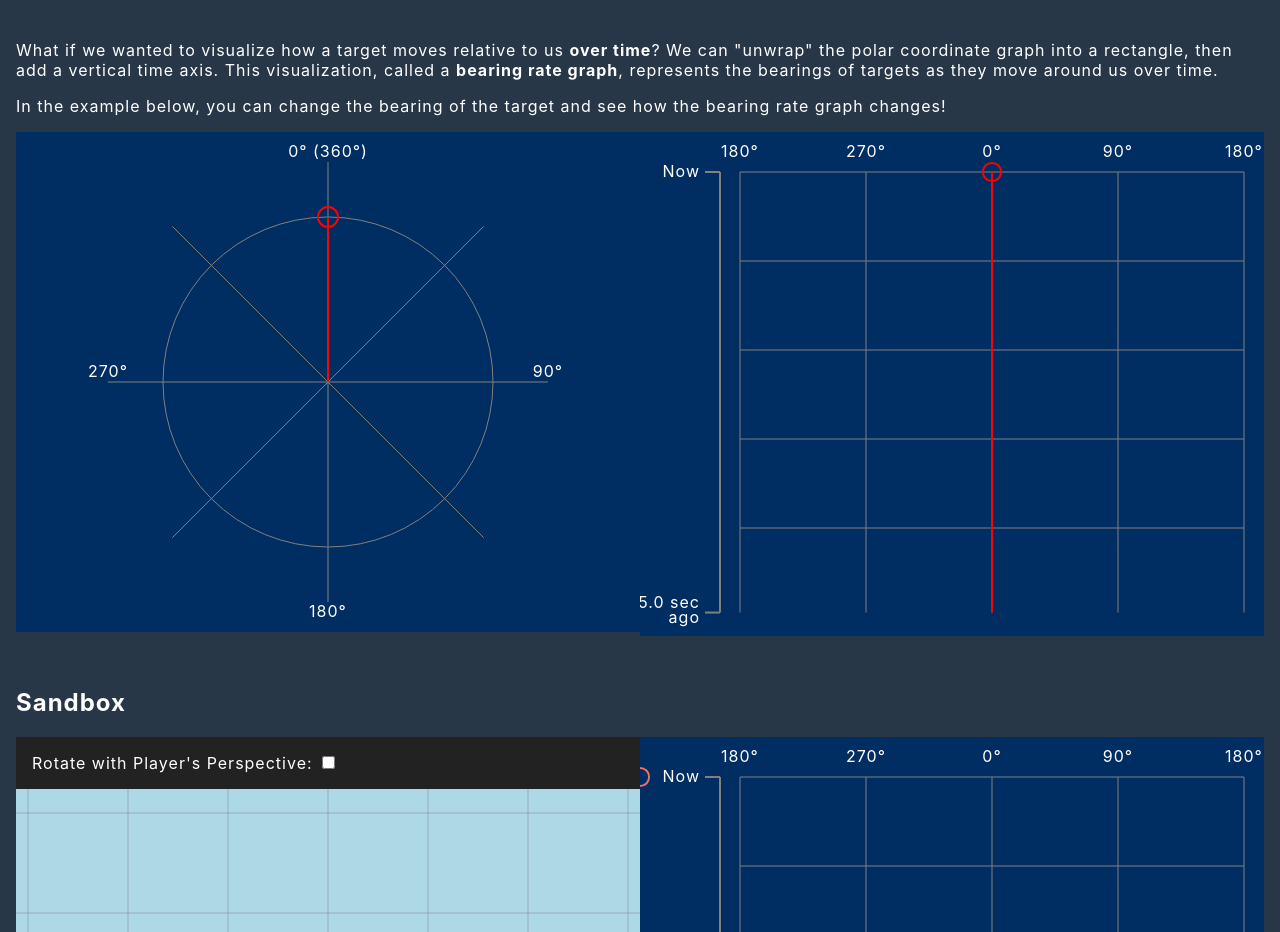
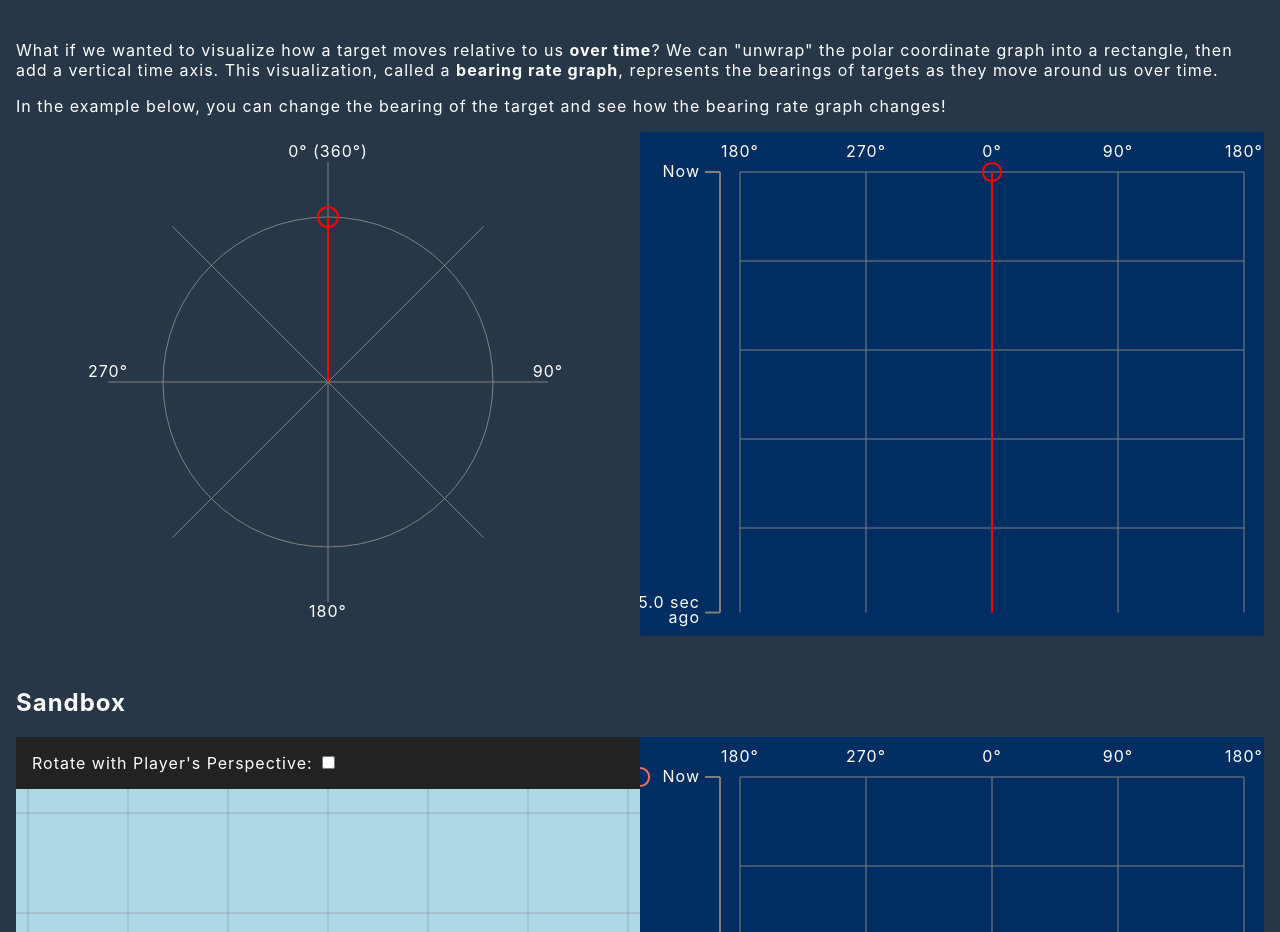
Before and after one commit to harryli0088/bearing-rate-graph, a Svelte app: page / in a window 1280 px wide. Shown: the part 820-1752 px from the top of the page. Built offline with nearby package versions, Linux system fonts and the light colour scheme.

Commit message:
made polar component

```diff
--- /dev/null
+++ b/src/Components/Polar.svelte
@@ -0,0 +1,75 @@
+<script lang="ts">
+  import PhysicsObject from '../Classes/PhysicsObject.ts'
+
+  export let fullWidth:number = 500
+  $: centeredWidth = Math.min(500, fullWidth)
+  $: fullHeight = centeredWidth
+  const DIAG_CONSTANT = Math.sqrt(2)/2
+  const PADDING = 30
+  $: width = centeredWidth - 2*PADDING
+  $: height = fullHeight - 2*PADDING
+  $: halfWidth = width/2
+  $: halfHeight = height/2
+
+	export let actor: PhysicsObject = new PhysicsObject({
+    positionX: 0,
+    positionY: -10,
+  })
+
+  let svg
+  function onMouseMove(e) {
+    updateActorPosition(e.clientX, e.clientY)
+  }
+  function onTouchMove(e) {
+    e.preventDefault()
+    updateActorPosition(e.touches[0].clientX, e.touches[0].clientY)
+  }
+  function updateActorPosition(clientX:number, clientY:number) {
+    const dimensions = svg.getBoundingClientRect()
+    actor.positionX = clientX - dimensions.left - fullWidth/2
+    actor.positionY = clientY - dimensions.top - fullHeight/2
+  }
+
+</script>
+
+<main>
+  <svg
+    bind:this={svg}
+    width={fullWidth}
+    height={fullHeight}
+    on:mousemove={onMouseMove}
+    on:touchmove={onTouchMove}
+  >
+    <g transform={`translate(${fullWidth/2},${fullHeight/2})`}>
+      <g class="grid">
+        <circle cx={0} cy={0} r={halfWidth*3/4}/>
+
+        <line x1={0} y1={-halfHeight} x2={0} y2={halfHeight}/>
+        <line x1={-halfWidth} y1={0} x2={halfWidth} y2={0}/>
+        <line x1={-halfWidth*DIAG_CONSTANT} y1={-halfHeight*DIAG_CONSTANT} x2={halfWidth*DIAG_CONSTANT} y2={halfHeight*DIAG_CONSTANT}/>
+        <line x1={halfWidth*DIAG_CONSTANT} y1={-halfHeight*DIAG_CONSTANT} x2={-halfWidth*DIAG_CONSTANT} y2={halfHeight*DIAG_CONSTANT}/>
+
+        <text x={0} y={-halfHeight} dy={-5}>0° (360°)</text>
+        <text x={halfWidth} y={0} dy={-5}>90°</text>
+        <text x={0} y={halfHeight} dy={15}>180°</text>
+        <text x={-halfWidth} y={0} dy={-5}>270°</text>
+      </g>
+
+      <g>
+        <line x1={0} y1={0} x2={actor.positionX} y2={actor.positionY} stroke="red" stroke-width="2px"/>
+        <circle cx={actor.positionX} cy={actor.positionY} r={10} fill="none" stroke="red" stroke-width="2px"/>
+      </g>
+    </g>
+  </svg>
+</main>
+
+<style>
+  .grid line, .grid circle {
+    fill: none;
+    stroke: gray;
+    stroke-width: 1px;
+  }
+  .grid text {
+    text-anchor: middle;
+  }
+</style>
--- a/src/Components/Tutorial.svelte
+++ b/src/Components/Tutorial.svelte
@@ -1,22 +1,15 @@
 <script lang="ts">
 	import { onDestroy } from 'svelte'
   import PhysicsObject from '../Classes/PhysicsObject.ts'
-	import BearingRateGraph from 'Components/BearingRateGraph.svelte'
+  import BearingRateGraph from 'Components/BearingRateGraph.svelte'
+	import Polar from 'Components/Polar.svelte'
   import Row from 'Components/Row.svelte'
 	import getBearing from '../utils/getBearing.ts'
 
   const MAX_HISTORY_LENGTH = 100
 
   let polarWidth:number = 500
-  $: centeredWidth = Math.min(500, polarWidth)
-  $: fullHeight = centeredWidth
-  const DIAG_CONSTANT = Math.sqrt(2)/2
   const PADDING = 30
-  $: width = centeredWidth - 2*PADDING
-  $: height = fullHeight - 2*PADDING
-  $: halfWidth = width/2
-  $: halfHeight = height/2
-
 	let actor: PhysicsObject = new PhysicsObject({
     maxHistoryLength: MAX_HISTORY_LENGTH,
     positionX: 0,
@@ -35,21 +28,6 @@
 	}
   const INTERVAL_TIME = 50
 	const interval = setInterval(run, INTERVAL_TIME)
-
-  let svg
-  function onMouseMove(e) {
-    updateActorPosition(e.clientX, e.clientY)
-  }
-  function onTouchMove(e) {
-    e.preventDefault()
-    updateActorPosition(e.touches[0].clientX, e.touches[0].clientY)
-  }
-  function updateActorPosition(clientX:number, clientY:number) {
-    const dimensions = svg.getBoundingClientRect()
-    actor.positionX = clientX - dimensions.left - polarWidth/2
-    actor.positionY = clientY - dimensions.top - fullHeight/2
-  }
-
 	onDestroy(() => {
 		clearInterval(interval)
 	})
@@ -60,34 +38,10 @@
 <main>
   <Row>
     <div class="polarContainer" bind:clientWidth={polarWidth}>
-      <svg
-        bind:this={svg}
-        width={polarWidth}
-        height={fullHeight}
-        on:mousemove={onMouseMove}
-        on:touchmove={onTouchMove}
-      >
-        <g transform={`translate(${polarWidth/2},${fullHeight/2})`}>
-          <g class="grid">
-            <circle cx={0} cy={0} r={halfWidth*3/4}/>
-
-            <line x1={0} y1={-halfHeight} x2={0} y2={halfHeight}/>
-            <line x1={-halfWidth} y1={0} x2={halfWidth} y2={0}/>
-            <line x1={-halfWidth*DIAG_CONSTANT} y1={-halfHeight*DIAG_CONSTANT} x2={halfWidth*DIAG_CONSTANT} y2={halfHeight*DIAG_CONSTANT}/>
-            <line x1={halfWidth*DIAG_CONSTANT} y1={-halfHeight*DIAG_CONSTANT} x2={-halfWidth*DIAG_CONSTANT} y2={halfHeight*DIAG_CONSTANT}/>
-
-            <text x={0} y={-halfHeight} dy={-5}>0° (360°)</text>
-            <text x={halfWidth} y={0} dy={-5}>90°</text>
-            <text x={0} y={halfHeight} dy={15}>180°</text>
-            <text x={-halfWidth} y={0} dy={-5}>270°</text>
-          </g>
-
-          <g>
-            <line x1={0} y1={0} x2={actor.positionX} y2={actor.positionY} stroke="red" stroke-width="2px"/>
-            <circle cx={actor.positionX} cy={actor.positionY} r={10} fill="none" stroke="red" stroke-width="2px"/>
-          </g>
-        </g>
-      </svg>
+      <Polar
+        {actor}
+        fullWidth={polarWidth}
+      />
     </div>
 
   	<div bind:clientWidth={bearingRateGraphWidth}>
@@ -107,17 +61,4 @@
   .polarContainer {
     text-align: center;
   }
-
-  svg {
-    background-color: #002D62;
-  }
-
-  .grid line, .grid circle {
-    fill: none;
-    stroke: gray;
-    stroke-width: 1px;
-  }
-  .grid text {
-    text-anchor: middle;
-  }
 </style>
```
